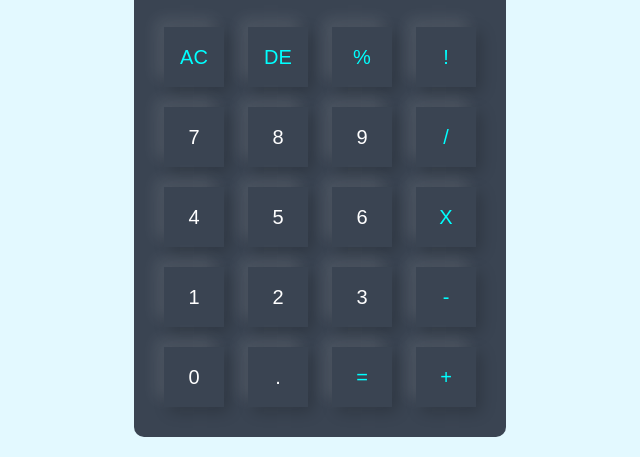
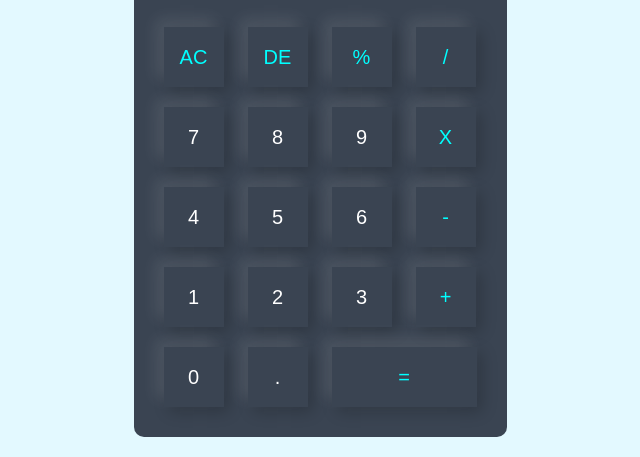
Before and after one commit to Vikalp-Mishra03/Calculator, a plain HTML site: page index.html in a window 1280 px wide. Shown: the part 243-700 px from the top of the page, 320-960 px from the left. Drawn offline with Linux system fonts and the light colour scheme.

Commit message:
Update index.html

```diff
--- a/index.html
+++ b/index.html
@@ -20,31 +20,31 @@
                     <input type="button" value="AC" onclick="display.value = '' " class="operator">
                     <input type="button" value="DE" onclick="display.value = display.value.toString().slice(0,-1)" class="operator">
                     <input type="button" value="%" onclick="display.value += '%' " class="operator">
-                    <input type="button" value="!" onclick="display.value += '!' " class="operator">
+                    <input type="button" value="/" onclick="display.value += '/' " class="operator">
                 </div>
                 <div>
                     <input type="button" value="7" onclick="display.value += '7' ">
                     <input type="button" value="8" onclick="display.value += '8' ">
                     <input type="button" value="9" onclick="display.value += '9' ">
-                    <input type="button" value="/" onclick="display.value += '/' " class="operator">
+                    <input type="button" value="X" onclick="display.value += ' * ' " class="operator">
                 </div>
                 <div>
                     <input type="button" value="4" onclick="display.value += '4' ">
                     <input type="button" value="5" onclick="display.value += '5' ">
                     <input type="button" value="6" onclick="display.value += '6' ">
-                    <input type="button" value="X" onclick="display.value += ' * ' " class="operator">
+                    <input type="button" value="-" onclick="display.value += '-' " class="operator">
                 </div>
                 <div>
                     <input type="button" value="1" onclick="display.value += '1' ">
                     <input type="button" value="2" onclick="display.value += '2' ">
                     <input type="button" value="3" onclick="display.value += '3' ">
-                    <input type="button" value="-" onclick="display.value += '-' " class="operator">
+                    <input type="button" value="+" onclick="display.value += '+' " class="operator">
                 </div>
                 <div>
                     <input type="button" value="0" onclick="display.value += '0' ">
                     <input type="button" value="." onclick="display.value += '.' ">
-                    <input type="button" value="=" onclick="display.value = eval(display.value)" class="operator">
-                    <input type="button" value="+" onclick="display.value += '+' " class="operator">
+                    <input type="button" value="=" onclick="display.value = eval(display.value)" class="operator equal">
+
                 </div>
             </form>
         </div>
```
